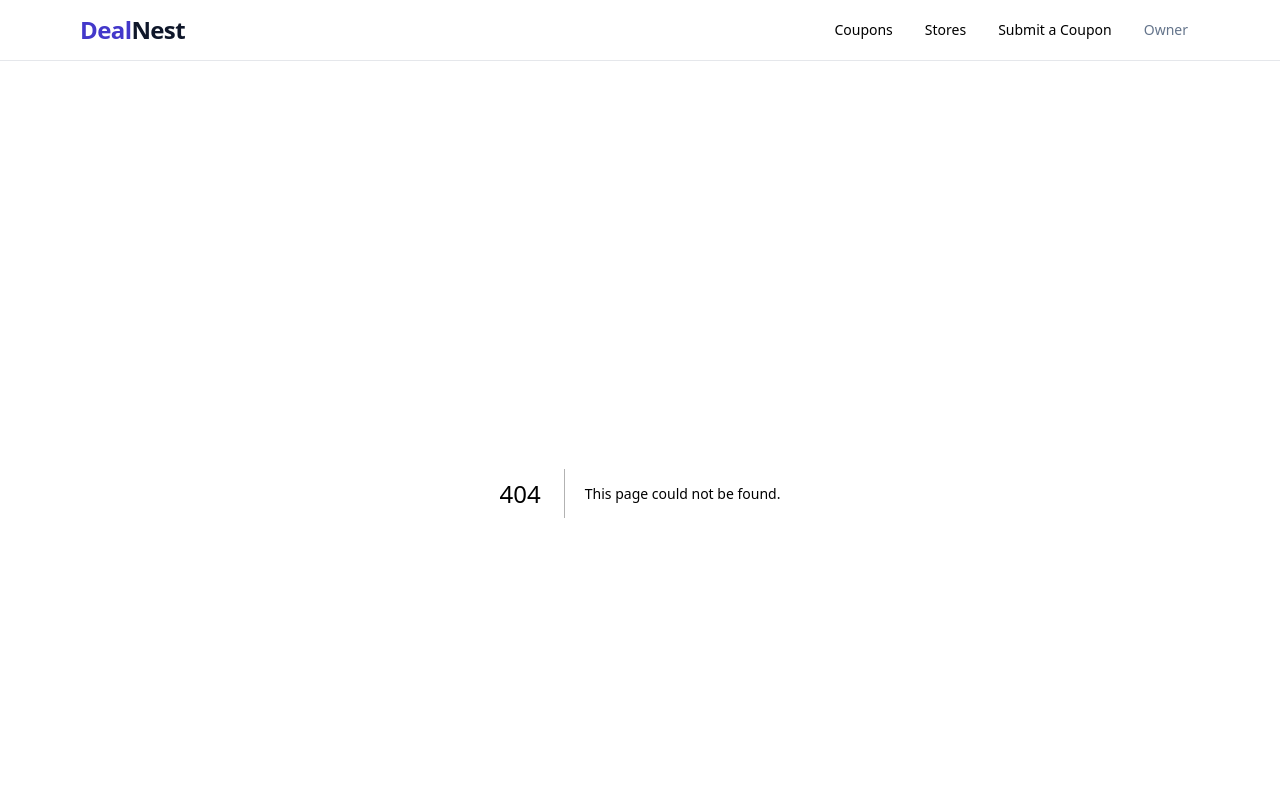
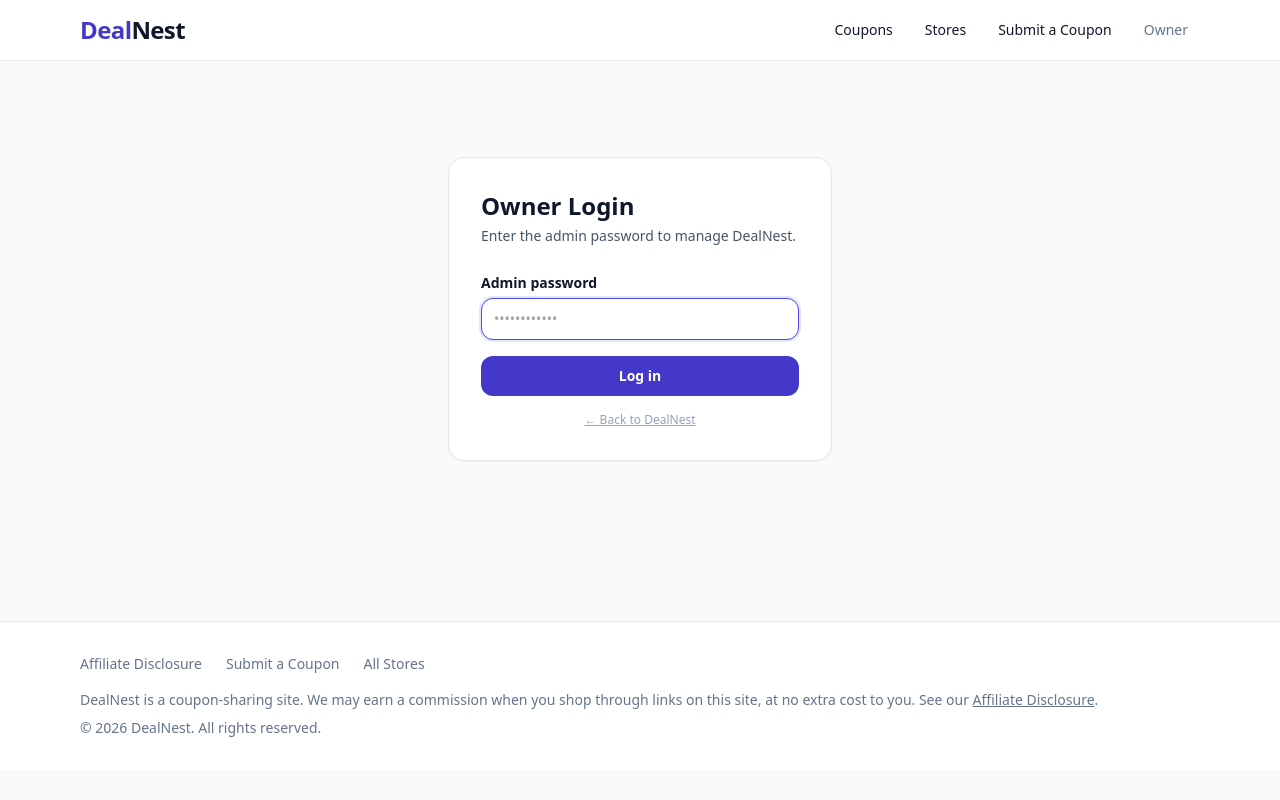
Before and after one commit to vietdinh2026/DealNest, a Next.js app: page /login in a window 1280 px wide. Before the commit this address had no page. Shown: the top 800 px of the page. Built offline with nearby package versions, Linux system fonts and the light colour scheme.

Commit message:
Add files via upload

```diff
--- /dev/null
+++ b/src/app/admin/layout.tsx
@@ -0,0 +1,34 @@
+import { cookies } from "next/headers";
+import { redirect } from "next/navigation";
+import { ADMIN_COOKIE, isValidAdminSession } from "@/lib/admin-session";
+import { logoutAdmin } from "@/lib/admin-auth";
+
+/**
+ * Guards every page under /admin. The login page lives at /login (outside
+ * /admin), so this layout can never redirect the login page to itself.
+ * Middleware.ts enforces the same check on all /admin requests, including
+ * server-action POSTs; this layout is the second layer, so the admin pages
+ * never render without a session.
+ */
+export default async function AdminLayout({ children }: { children: React.ReactNode }) {
+  const session = cookies().get(ADMIN_COOKIE)?.value;
+  if (!(await isValidAdminSession(session))) {
+    redirect("/login");
+  }
+
+  return (
+    <div>
+      <div className="mb-4 flex items-center justify-end">
+        <form action={logoutAdmin}>
+          <button
+            type="submit"
+            className="rounded-xl border bg-white px-3 py-1.5 text-sm font-semibold text-slate-600 hover:bg-slate-50"
+          >
+            Log out
+          </button>
+        </form>
+      </div>
+      {children}
+    </div>
+  );
+}
--- a/src/app/admin/page.tsx
+++ b/src/app/admin/page.tsx
@@ -14,12 +14,6 @@ import {
 
 export const dynamic = "force-dynamic";
 
-/**
- * TODO (SECURITY): /admin currently has NO authentication — anyone with
- * the link can add/edit/delete coupons. Add a password (e.g. Vercel
- * middleware checking a cookie set by a login form, or Supabase Auth)
- * BEFORE putting this site on a real domain. See README.md.
- */
 export default async function AdminPage() {
   if (!isSupabaseConfigured()) {
     return (
@@ -53,13 +47,6 @@ export default async function AdminPage() {
 
   return (
     <div>
-      <div className="rounded-xl border border-red-200 bg-red-50 px-4 py-3 text-sm text-red-800">
-        <strong>Security reminder:</strong> this admin area has no login yet. Add a
-        password before going live — see the TODO in{" "}
-        <code className="rounded bg-red-100 px-1">src/app/admin/page.tsx</code> and the
-        README.
-      </div>
-
       <div className="mt-6 flex flex-wrap items-end justify-between gap-4">
         <div>
           <h1 className="text-3xl font-extrabold">Owner Admin</h1>
--- /dev/null
+++ b/src/app/login/page.tsx
@@ -0,0 +1,62 @@
+import { loginAdmin } from "@/lib/admin-auth";
+
+export const dynamic = "force-dynamic";
+
+const ERROR_MESSAGES: Record<string, string> = {
+  wrong: "Wrong password. Please try again.",
+  config:
+    "Admin password is not set up yet. Add ADMIN_PASSWORD in Vercel → Settings → Environment Variables, then redeploy.",
+};
+
+export default function AdminLoginPage({
+  searchParams,
+}: {
+  searchParams?: { error?: string };
+}) {
+  const error = searchParams?.error ? ERROR_MESSAGES[searchParams.error] : null;
+
+  return (
+    <div className="mx-auto mt-16 max-w-sm rounded-2xl border bg-white p-8 shadow-sm">
+      <h1 className="text-2xl font-extrabold">Owner Login</h1>
+      <p className="mt-1 text-sm text-slate-600">
+        Enter the admin password to manage DealNest.
+      </p>
+
+      {error && (
+        <p className="mt-4 rounded-xl border border-red-200 bg-red-50 px-3 py-2 text-sm text-red-700">
+          {error}
+        </p>
+      )}
+
+      <form action={loginAdmin} className="mt-6 space-y-4">
+        <div>
+          <label htmlFor="password" className="text-sm font-semibold">
+            Admin password
+          </label>
+          <input
+            id="password"
+            name="password"
+            type="password"
+            required
+            autoComplete="current-password"
+            autoFocus
+            className="mt-1 w-full rounded-xl border px-3 py-2.5 text-sm outline-none focus:border-brand-500 focus:ring-2 focus:ring-brand-100"
+            placeholder="••••••••••••"
+          />
+        </div>
+        <button
+          type="submit"
+          className="w-full rounded-xl bg-brand-600 px-4 py-2.5 text-sm font-bold text-white hover:bg-brand-700"
+        >
+          Log in
+        </button>
+      </form>
+
+      <p className="mt-4 text-center text-xs text-slate-400">
+        <a href="/" className="underline hover:text-slate-600">
+          ← Back to DealNest
+        </a>
+      </p>
+    </div>
+  );
+}
--- /dev/null
+++ b/src/lib/admin-auth.ts
@@ -0,0 +1,54 @@
+"use server";
+
+import { cookies } from "next/headers";
+import { redirect } from "next/navigation";
+import {
+  ADMIN_COOKIE,
+  getAdminPassword,
+  hashPassword,
+  safeEqual,
+} from "./admin-session";
+
+/**
+ * Login/logout server actions for the /admin password gate.
+ *
+ * - The owner sets ONE password in the env var ADMIN_PASSWORD (Vercel ->
+ *   Settings -> Environment Variables). No user accounts, no database.
+ * - On login, the server hashes the password with SHA-256 and stores the
+ *   hash in an httpOnly cookie ("dealnest_admin") for 7 days. The raw
+ *   password is never stored in the cookie.
+ * - middleware.ts checks the cookie on every /admin request, and the admin
+ *   layout double-checks it server-side. The login page lives at /login
+ *   (NOT under /admin) so the guard can never redirect the login page
+ *   to itself.
+ * - If ADMIN_PASSWORD is not set, login always fails (fail closed).
+ */
+
+/** Server action: check the password, set the session cookie, go to /admin. */
+export async function loginAdmin(formData: FormData) {
+  const password = getAdminPassword();
+  const submitted = String(formData.get("password") ?? "");
+  if (!password) {
+    redirect("/login?error=config");
+  }
+  if (!submitted || !safeEqual(await hashPassword(submitted), await hashPassword(password))) {
+    redirect("/login?error=wrong");
+  }
+  const token = await hashPassword(password);
+  cookies().set(ADMIN_COOKIE, token, {
+    httpOnly: true,
+    sameSite: "lax",
+    secure: process.env.NODE_ENV === "production",
+    path: "/admin",
+    maxAge: 60 * 60 * 24 * 7, // 7 days
+  });
+  redirect("/admin");
+}
+
+/** Server action: clear the session cookie, go back to the login page. */
+export async function logoutAdmin() {
+  // Delete with the same path the cookie was set with, otherwise the
+  // browser keeps the /admin-scoped cookie.
+  cookies().set(ADMIN_COOKIE, "", { maxAge: 0, path: "/admin" });
+  redirect("/login");
+}
--- /dev/null
+++ b/src/lib/admin-session.ts
@@ -0,0 +1,39 @@
+/**
+ * Pure session helpers for the /admin password gate. This file has NO
+ * "use server" directive on purpose: it is imported by middleware.ts
+ * (Edge runtime) and by the admin layout (Node runtime), which cannot
+ * import server actions. The actual login/logout actions live in
+ * ./admin-auth.ts and import these helpers.
+ */
+
+export const ADMIN_COOKIE = "dealnest_admin";
+const SESSION_SALT = "dealnest-admin-session-v1";
+
+export function getAdminPassword(): string {
+  return process.env.ADMIN_PASSWORD ?? "";
+}
+
+/** SHA-256 hex of salt + password (Web Crypto: works in Node + Edge). */
+export async function hashPassword(password: string): Promise<string> {
+  const data = new TextEncoder().encode(`${SESSION_SALT}:${password}`);
+  const digest = await crypto.subtle.digest("SHA-256", data);
+  return Array.from(new Uint8Array(digest))
+    .map((b) => b.toString(16).padStart(2, "0"))
+    .join("");
+}
+
+/** Constant-time-ish string comparison (avoids early-exit timing leaks). */
+export function safeEqual(a: string, b: string): boolean {
+  if (a.length !== b.length) return false;
+  let diff = 0;
+  for (let i = 0; i < a.length; i++) diff |= a.charCodeAt(i) ^ b.charCodeAt(i);
+  return diff === 0;
+}
+
+/** True when the cookie value matches the hash of the configured password. */
+export async function isValidAdminSession(value: string | undefined): Promise<boolean> {
+  const password = getAdminPassword();
+  if (!password || !value) return false;
+  const expected = await hashPassword(password);
+  return safeEqual(value, expected);
+}
```
Also changed, not shown: middleware.ts (added, +21 -0 lines), 2 other files (tests, documents, lock files or other folders).
